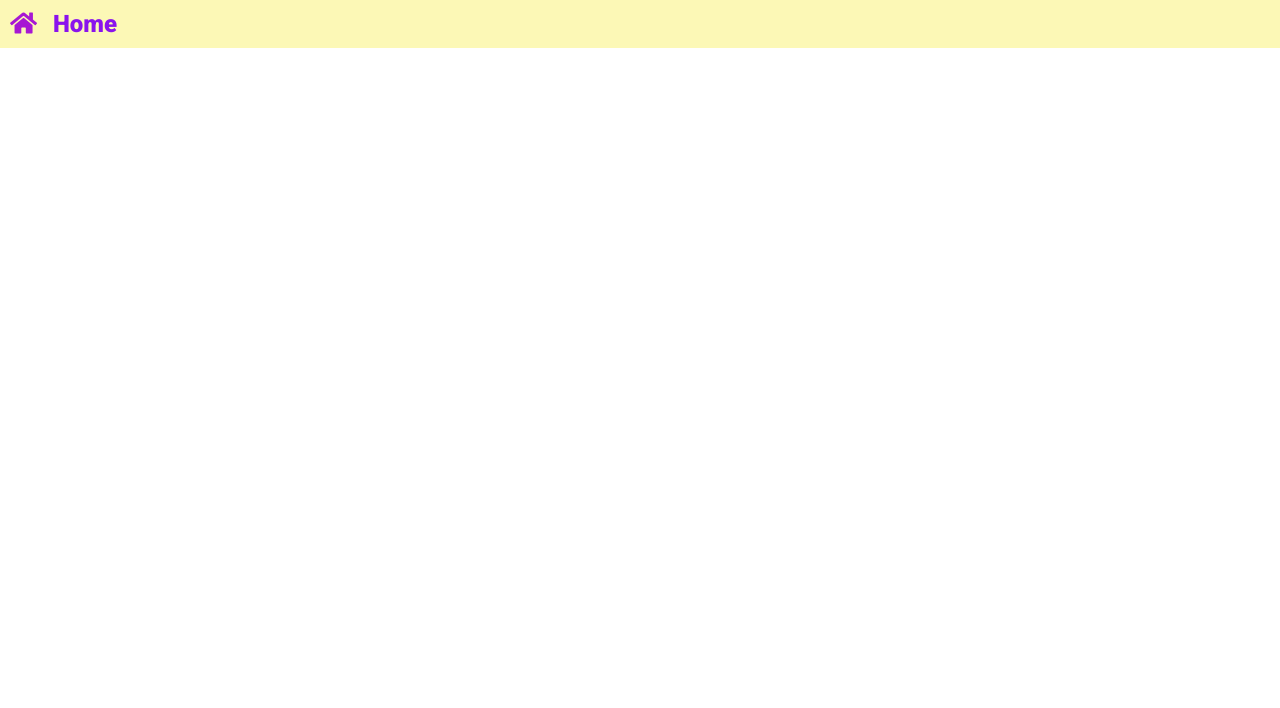
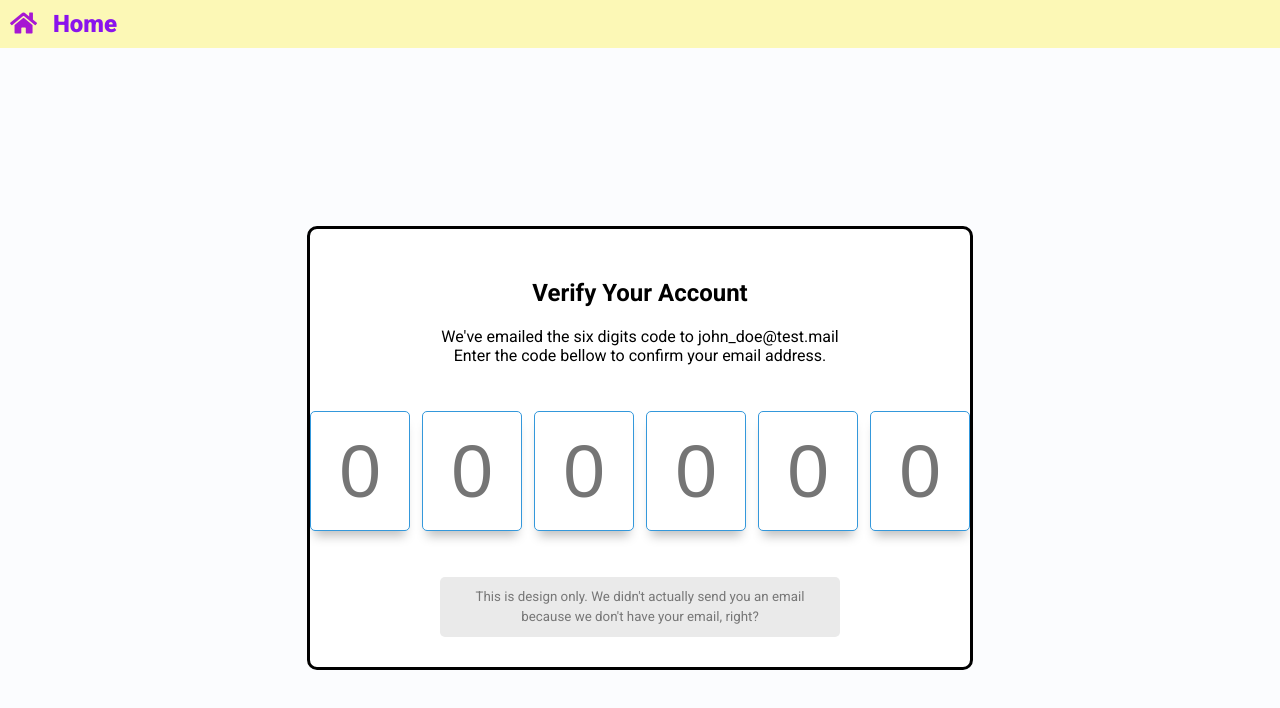
Before and after one commit to namnguyen191/fifty-projects, an Angular app: page /day-fourty-one in a window 1280 px wide. Before the commit this address led to /. Shown: the top 708 px of the page. Built offline with nearby package versions, Linux system fonts and the light colour scheme; a web font is replaced by a local one.

Commit message:
Add day-fourty-one

```diff
--- a/src/app/app-routing.module.ts
+++ b/src/app/app-routing.module.ts
@@ -128,6 +128,7 @@ const routes: Routes = [
   { path: 'day-thirty-eight', loadChildren: () => import('./features/day-thirty-eight/day-thirty-eight.module').then(m => m.DayThirtyEightModule) },
   { path: 'day-thirty-nine', loadChildren: () => import('./features/day-thirty-nine/day-thirty-nine.module').then(m => m.DayThirtyNineModule) },
   { path: 'day-fourty', loadChildren: () => import('./features/day-fourty/day-fourty.module').then(m => m.DayFourtyModule) },
+  { path: 'day-fourty-one', loadChildren: () => import('./features/day-fourty-one/day-fourty-one.module').then(m => m.DayFourtyOneModule) },
 ];
 
 @NgModule({
--- /dev/null
+++ b/src/app/features/day-fourty-one/day-fourty-one-routing.module.ts
@@ -0,0 +1,11 @@
+import { NgModule } from '@angular/core';
+import { RouterModule, Routes } from '@angular/router';
+import { DayFourtyOneComponent } from './day-fourty-one.component';
+
+const routes: Routes = [{ path: '', component: DayFourtyOneComponent }];
+
+@NgModule({
+  imports: [RouterModule.forChild(routes)],
+  exports: [RouterModule]
+})
+export class DayFourtyOneRoutingModule { }
--- /dev/null
+++ b/src/app/features/day-fourty-one/day-fourty-one.component.html
@@ -0,0 +1,24 @@
+<div class="container">
+  <h2>Verify Your Account</h2>
+  <p>
+    We've emailed the six digits code to john_doe@test.mail <br />
+    Enter the code bellow to confirm your email address.
+  </p>
+  <div class="code-container">
+    <ng-container *ngFor="let item of [1, 2, 3, 4, 5, 6]; index as i">
+      <input
+        type="number"
+        class="code"
+        placeholder="0"
+        min="0"
+        max="9"
+        [id]="'code-' + i"
+        (keydown)="onKeyDown($event, i)"
+      />
+    </ng-container>
+  </div>
+  <small class="info">
+    This is design only. We didn't actually send you an email because we don't
+    have your email, right?
+  </small>
+</div>
--- /dev/null
+++ b/src/app/features/day-fourty-one/day-fourty-one.component.scss
@@ -0,0 +1,69 @@
+:host {
+  min-height: 100vh;
+  display: flex;
+  justify-content: center;
+  align-items: center;
+
+  background-color: #fbfcfe;
+
+  .container {
+    background-color: #fff;
+    border: 3px black solid;
+    border-radius: 10px;
+    padding: 30px;
+    max-width: 1000px;
+    text-align: center;
+
+    .code-container {
+      display: flex;
+      align-items: center;
+      justify-content: center;
+      margin: 40px 0;
+
+      .code {
+        border-radius: 5px;
+        font-size: 75px;
+        height: 120px;
+        width: 100px;
+        border: 1px solid #eee;
+        margin: 1%;
+        text-align: center;
+        font-weight: 300;
+        -moz-appearance: textfield;
+
+        &::-webkit-outer-spin-button,
+        &::-webkit-inner-spin-button {
+          -webkit-appearance: none;
+          margin: 0;
+        }
+
+        &:valid {
+          border-color: #3498db;
+          box-shadow: 0 10px 10px -5px rgba(0, 0, 0, 0.25);
+        }
+      }
+    }
+  }
+
+  .info {
+    background-color: #eaeaea;
+    display: inline-block;
+    padding: 10px;
+    line-height: 20px;
+    max-width: 400px;
+    color: #777;
+    border-radius: 5px;
+  }
+
+  @media (max-width: 600px) {
+    .code-container {
+      flex-wrap: wrap;
+
+      .code {
+        font-size: 60px;
+        height: 80px;
+        max-width: 70px;
+      }
+    }
+  }
+}
--- /dev/null
+++ b/src/app/features/day-fourty-one/day-fourty-one.component.ts
@@ -0,0 +1,30 @@
+import { Component, OnInit, Renderer2 } from '@angular/core';
+import { Title } from '@angular/platform-browser';
+
+@Component({
+  selector: 'app-day-fourty-one',
+  templateUrl: './day-fourty-one.component.html',
+  styleUrls: ['./day-fourty-one.component.scss'],
+})
+export class DayFourtyOneComponent implements OnInit {
+  constructor(private titleService: Title, private renderer: Renderer2) {}
+
+  ngOnInit(): void {
+    this.titleService.setTitle('Fifty Projects - Day 41');
+  }
+
+  onKeyDown(event: KeyboardEvent, index: number) {
+    if (parseInt(event.key) >= 0 && parseInt(event.key)) {
+      setTimeout(() => {
+        const nextInput = document.getElementById('code-' + ++index);
+        nextInput?.focus();
+      }, 10);
+    } else if (event.key === 'Backspace') {
+      setTimeout(() => {
+        const nextInput = document.getElementById('code-' + --index);
+        console.log(nextInput);
+        nextInput?.focus();
+      }, 10);
+    }
+  }
+}
--- a/src/app/home/home.component.html
+++ b/src/app/home/home.component.html
@@ -318,4 +318,12 @@
     description="Bananna Magic using JS and CSS rotate"
   >
   </app-project-card>
+
+  <app-project-card
+    routerLink="day-fourty-one"
+    title="Day 41"
+    imgUrl="assets/images/day-fourty-one-snippet.png"
+    description="A simple UI for entering verification codes"
+  >
+  </app-project-card>
 </div>
```
Also changed, not shown: src/app/features/day-fourty-one/day-fourty-one.module.ts (added, +17 -0 lines), src/assets/images/day-fourty-one-snippet.png (added), 1 other file (tests, documents, lock files or other folders).
